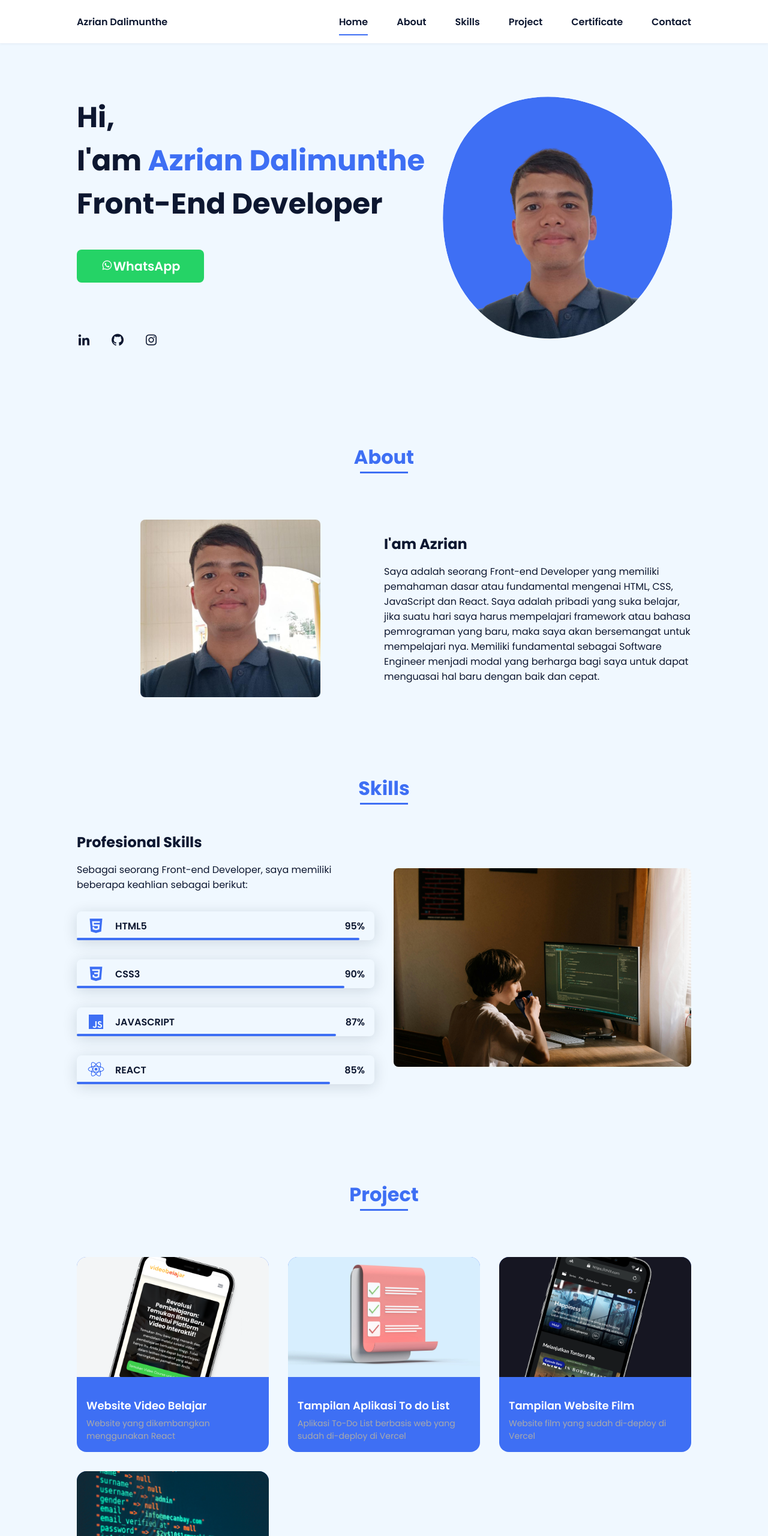
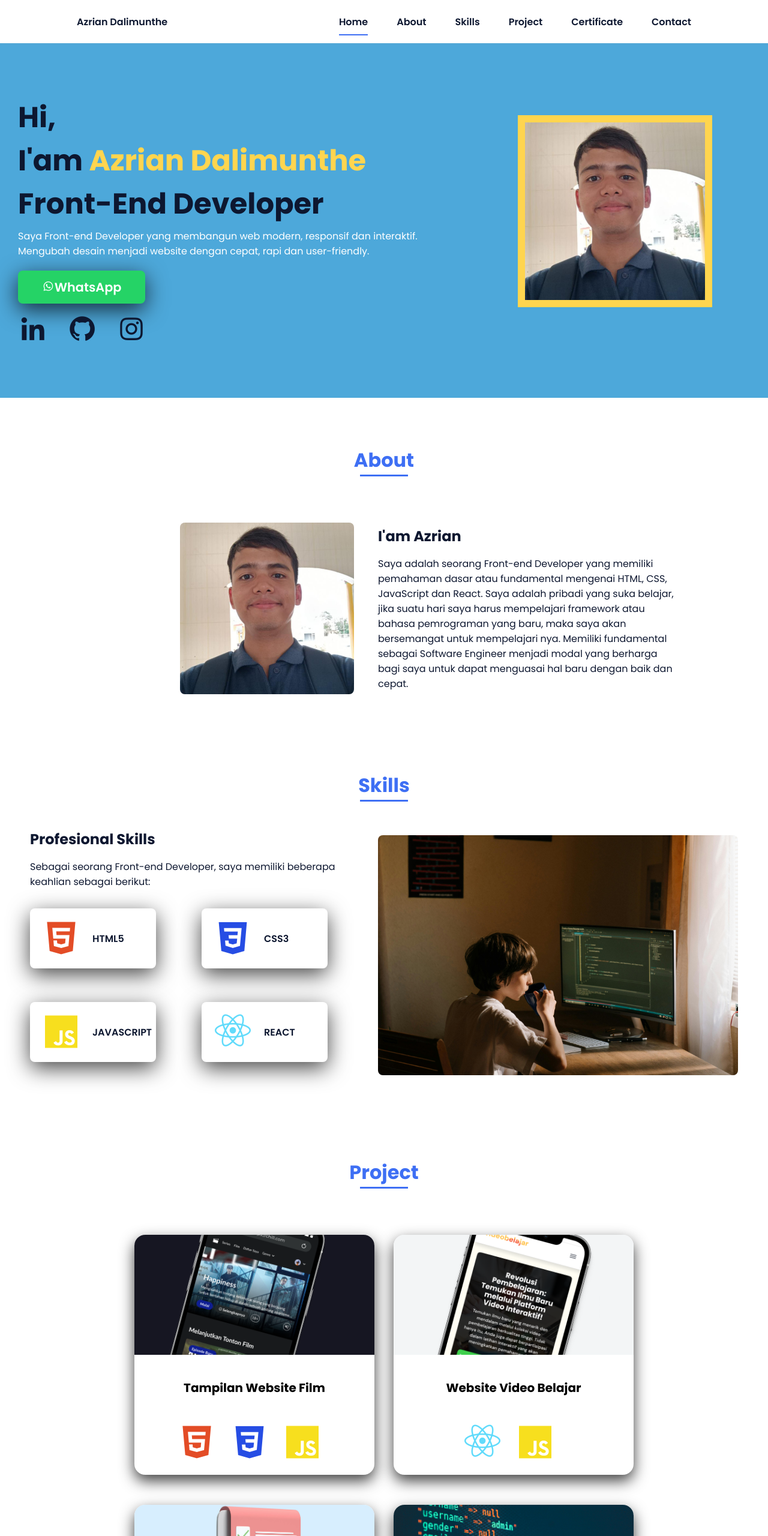
Before and after one commit to azridalimunthe7/special_mission_portfolio, a plain HTML site: page index.html in a window 1280 px wide. Shown: the top 2560 px of the page at 60% size. Drawn offline with nearby package versions, Linux system fonts and the light colour scheme.

Commit message:
memperbarui tampilan

```diff
--- a/assets/css/style.css
+++ b/assets/css/style.css
@@ -4,12 +4,13 @@
 :root {
   --header-height: 3rem;
   --font-semi: 600;
-  /*===== Colores =====*/
+  /*===== Colors =====*/
   /*Purple 260 - Red 355 - Blue 224 - Pink 340*/
   /* HSL color mode */
   --hue-color: 224;
   --first-color: hsl(var(--hue-color), 89%, 60%);
   --second-color: hsl(var(--hue-color), 56%, 12%);
+  --third-color: #ffd54f;
   /*===== Font and Typeface =====*/
   --body-font: "Poppins", sans-serif;
   --big-font-size: 2rem;
@@ -50,7 +51,7 @@ body {
   font-family: var(--body-font);
   font-size: var(--normal-font-size);
   color: var(--second-color);
-  background-color: aliceblue;
+  background-color: #ffff;
 }
 
 h1,
@@ -188,44 +189,80 @@ img {
   position: relative;
   row-gap: 5rem;
   padding: 4rem 0 5rem;
+  background-color: #4da8da;
 }
+
 .home__data {
   align-self: center;
   max-width: 700px;
+  margin-left: 30px;
 }
+
 .home__title {
   font-size: calc(var(--big-font-size) - 0.5rem);
-  margin-bottom: var(--mb-5);
 }
+
 .home__title-color {
-  color: var(--first-color);
+  color: var(--third-color);
 }
+
+.home-desc {
+  font-size: var(--h3-font-size);
+  color: #fff;
+  font-weight: var(--font-medium);
+  margin-top: 5px;
+  margin-bottom: 20px;
+}
+
 .home__social {
   display: flex;
   flex-direction: column;
+  margin-left: 30px;
+  margin-top: 10px;
+  margin-top: 10px;
 }
+
 .home__social-icon {
   width: max-content;
   margin-bottom: var(--mb-2);
-  font-size: 1.5rem;
+  font-size: 50px;
   color: var(--second-color);
 }
+
 .home__social-icon:hover {
-  color: var(--first-color);
+  color: #ffd54f;
 }
+
 .home__img {
   position: absolute;
   right: 0;
   bottom: 0;
   width: 260px;
-}
-.home__blob {
-  fill: var(--first-color);
-}
-.home__blob-img {
-  width: 360px;
+  margin-right: 30px;
+  margin-bottom: 85px;
 }
 
+.home-img {
+  display: flex;
+  justify-content: center;
+  align-items: center;
+  transition: 0.3s;
+}
+
+.home-img:hover {
+  transform: translateY(-20px);
+}
+/* Frame Kuning */
+.middle-frame {
+  background-color: #ffd54f;
+  padding: 12px;
+}
+
+.inner-frame img {
+  width: 300px;
+  object-fit: cover;
+  display: block;
+}
 /*BUTTONS*/
 .button {
   display: inline-block;
@@ -236,52 +273,74 @@ img {
   border-radius: 0.5rem;
   transition: 0.3s;
   font-size: 1.3rem;
-}
-.button:hover {
   box-shadow: 0px 10px 36px rgba(0, 0, 0, 0.735);
 }
 
-/*BUTTONS2*/
-.button2 {
-  display: inline-block;
-  background-color: var(--first-color);
-  color: #fff;
-  padding: 0.75rem 2.5rem;
-  font-weight: var(--font-semi);
-  border-radius: 0.5rem;
-  transition: 0.3s;
-}
-.button2:hover {
-  box-shadow: 0px 10px 36px rgba(0, 0, 0, 0.735);
+.button:hover {
+  transform: translateY(-10px);
+  box-shadow: 0px 10px 36px rgb(0, 0, 0);
 }
 
 /* ===== ABOUT =====*/
 .about__container {
-  row-gap: 2rem;
   text-align: center;
+  display: flex;
+  justify-content: space-between;
+  gap: var(--mb-5);
 }
-.about__subtitle {
-  margin-bottom: var(--mb-2);
-}
+
 .about__img {
   justify-self: center;
+  transition: 0.3s ease;
+  margin-left: 300px;
+  border-radius: 0.5rem;
 }
+
+.about__img:hover {
+  transform: translateY(-10px);
+  box-shadow: 0px 10px 36px rgb(0, 0, 0);
+}
+
 .about__img img {
   width: 200px;
   border-radius: 0.5rem;
 }
 
+.text-container {
+  max-width: 500px;
+  margin-right: 150px;
+}
+
+.about__subtitle {
+  margin-bottom: var(--mb-2);
+}
+
 /* ===== SKILLS =====*/
 .skills__container {
+  display: flex;
+  justify-content: space-between;
   row-gap: 2rem;
   text-align: center;
 }
+
+.skills-left {
+  margin-left: 50px;
+}
+
 .skills__subtitle {
   margin-bottom: var(--mb-2);
 }
+
 .skills__text {
   margin-bottom: var(--mb-4);
 }
+
+.data-container {
+  display: grid;
+  grid-template-columns: repeat(2, 1fr);
+  gap: 1.5rem;
+}
+
 .skills__data {
   display: flex;
   justify-content: space-between;
@@ -291,98 +350,116 @@ img {
   padding: 0.5rem 1rem;
   margin-bottom: var(--mb-4);
   border-radius: 0.5rem;
-  box-shadow: 0px 4px 25px rgba(14, 36, 49, 0.15);
+  width: 210px;
+  height: 100px;
+  box-shadow: 0px 10px 36px rgba(0, 0, 0, 0.735);
 }
-.skills__icon {
-  font-size: 2rem;
+
+.skills__data:hover {
+  box-shadow: 0px 10px 36px rgb(0, 0, 0);
+}
+
+.skills__icon-html {
+  font-size: 4.5rem;
   margin-right: var(--mb-2);
-  color: var(--first-color);
+  color: #e34c26;
 }
+
+.skills__icon-css {
+  font-size: 4.5rem;
+  margin-right: var(--mb-2);
+  color: #264de4;
+}
+
+.skills__icon-js {
+  font-size: 4.5rem;
+  margin-right: var(--mb-2);
+  color: #f7df1e;
+}
+
+.skills__icon-react {
+  font-size: 4.5rem;
+  margin-right: var(--mb-2);
+  color: #61dbfb;
+}
+
+.skills__icon-node {
+  font-size: 4.5rem;
+  margin-right: var(--mb-2);
+  color: #68a063;
+}
+
 .skills__names {
   display: flex;
   align-items: center;
 }
-.skills__bar {
-  position: absolute;
-  left: 0;
-  bottom: 0;
-  background-color: var(--first-color);
-  height: 0.25rem;
+
+.picture-container {
+  display: flex;
+  justify-content: center;
+  align-items: center;
+  margin-right: 50px;
+  transition: 0.3s ease;
   border-radius: 0.5rem;
-  z-index: var(--z-back);
 }
-.skills__html {
-  width: 95%;
-}
-.skills__css {
-  width: 90%;
-}
-.skills__js {
-  width: 87%;
-}
-.skills__react {
-  width: 85%;
-}
+
 .skills__img {
+  max-width: 600px;
   border-radius: 0.5rem;
 }
 
 /* ===== WORK =====*/
 .work__container {
-  row-gap: 2rem;
+  display: flex;
+  flex-wrap: wrap;
+  justify-content: center;
+  gap: 50px;
+  margin-left: 50px;
+  margin-right: 50px;
 }
 
 .project-card {
-  background: var(--first-color);
-  border-radius: 16px;
+  width: 400px;
+  height: 400px;
+  background: #ffffff;
+  border-radius: 18px;
   overflow: hidden;
+  box-shadow: 0 10px 25px rgba(0, 0, 0, 0.753);
   transition:
     transform 0.3s ease,
     box-shadow 0.3s ease;
-  cursor: pointer;
+  text-decoration: none;
+  color: inherit;
 }
 
 .project-card:hover {
-  transform: translateY(-6px);
-  box-shadow: 0 20px 40px rgba(0, 0, 0, 0.4);
+  transform: translateY(-20px);
+  box-shadow: 0 20px 35px rgb(0, 0, 0);
 }
 
 /* Image */
-.project-image {
-  height: 200px;
-  overflow: hidden;
-}
-
 .project-image img {
   width: 100%;
-  height: 100%;
+  height: 200px;
   object-fit: cover;
-  transition: transform 0.4s ease;
-}
-
-.project-card:hover img {
-  transform: scale(1.08);
+  display: block;
 }
 
 /* Content */
 .project-content {
-  padding: 16px;
+  padding: 20px;
 }
 
 .project-content h3 {
-  font-size: 18px;
-  font-weight: 600;
-  color: #fff;
-  margin-bottom: 6px;
+  display: flex;
+  justify-content: center;
+  font-size: 20px;
+  color: black;
 }
-
-.project-content p {
-  font-size: 14px;
-  color: #aaa;
-}
-
-.work__container {
-  row-gap: 2rem;
+/* Tech Stack */
+.tech-stack {
+  display: flex;
+  justify-content: center;
 }
 
 /* ===== CERTIFICATE =====*/
@@ -394,18 +471,19 @@ img {
 }
 
 .certificate-card {
-  background: var(--first-color);
+  background: linear-gradient(135deg, #4facfe, #00f2fe);
   border-radius: 16px;
   overflow: hidden;
   transition:
     transform 0.3s ease,
     box-shadow 0.3s ease;
   cursor: pointer;
+  box-shadow: 0 20px 40px rgba(0, 0, 0, 0.687);
 }
 
 .certificate-card:hover {
   transform: translateY(-6px);
-  box-shadow: 0 20px 40px rgba(0, 0, 0, 0.4);
+  box-shadow: 0 20px 40px rgb(0, 0, 0);
 }
 
 .certificate-image {
@@ -431,13 +509,13 @@ img {
 .certificate-content h3 {
   font-size: 18px;
   font-weight: 600;
-  color: #fff;
+  color: black;
   margin-bottom: 6px;
 }
 
 .certificate-content p {
   font-size: 14px;
-  color: #aaa;
+  color: black;
 }
 
 /* ===== CONTACT =====*/
@@ -449,15 +527,25 @@ img {
   border-radius: 0.5rem;
   border: 1.5px solid var(--second-color);
   outline: none;
-  margin-bottom: var(--mb-4);
+  margin-bottom: 10px;
 }
-.contact__button {
-  display: block;
+
+.contact-button {
+  padding: 12px;
+  background-color: #4da8da;
+  color: white;
   border: none;
-  outline: none;
-  font-size: var(--normal-font-size);
+  border-radius: 6px;
   cursor: pointer;
-  margin-left: auto;
+  font-weight: 600;
+  transition: 0.3s;
+  width: 100%;
+  transition: 0.3s;
+}
+
+.contact-button:hover {
+  transform: translateY(-10px);
+  background-color: #3b8dc4;
 }
 
 @media screen and (max-width: 1024px) {
@@ -479,6 +567,7 @@ img {
 .footer__social {
   margin-bottom: var(--mb-4);
 }
+
 .footer__icon {
   font-size: 1.5rem;
   color: #fff;
@@ -486,14 +575,7 @@ img {
 }
 
 /* ===== MEDIA QUERIES=====*/
-@media screen and (max-width: 320px) {
-  .home {
-    row-gap: 2rem;
-  }
-  .home__img {
-    width: 200px;
-  }
-}
+
 @media screen and (min-width: 576px) {
   .home {
     padding: 4rem 0 2rem;
@@ -603,3 +685,117 @@ img {
     width: 450px;
   }
 }
+
+/* ===== RESPONSIVE HP & LAYAR KECIL ===== */
+@media screen and (max-width: 767px) {
+  /* ===== HOME ===== */
+  .home {
+    text-align: center;
+    padding: 5rem 1rem 3rem;
+  }
+
+  .home__data {
+    margin: 0;
+    max-width: 100%;
+  }
+
+  .home__title {
+    font-size: 1.8rem;
+  }
+
+  .home-desc {
+    font-size: 0.9rem;
+  }
+
+  .home__social {
+    flex-direction: row;
+    justify-content: center;
+    margin: 1rem 0;
+  }
+
+  .home__social-icon {
+    font-size: 30px;
+    margin: 0 10px;
+  }
+
+  .home__img {
+    position: relative;
+    width: 200px;
+    margin: 2rem auto 0;
+    right: auto;
+    bottom: auto;
+  }
+
+  .inner-frame img {
+    width: 200px;
+  }
+
+  /* ===== ABOUT ===== */
+  .about__container {
+    flex-direction: column;
+    align-items: center;
+    text-align: center;
+    gap: 2rem;
+  }
+
+  .about__img {
+    margin-left: 0;
+  }
+
+  .text-container {
+    margin-right: 0;
+    padding: 0 1rem;
+  }
+
+  /* ===== SKILLS ===== */
+  .skills__container {
+    flex-direction: column;
+    align-items: center;
+    text-align: center;
+  }
+
+  .skills-left {
+    margin-left: 10px;
+  }
+
+  .data-container {
+    grid-template-columns: 1fr;
+  }
+
+  .skills__data {
+    width: 100%;
+    max-width: 300px;
+  }
+
+  .picture-container {
+    margin-left: 10px;
+    margin-right: 10px;
+    margin-top: 2rem;
+  }
+
+  .skills__img {
+    max-width: 100%;
+  }
+
+  /* ===== WORK ===== */
+  .work__container {
+    margin: 10px;
+    gap: 2rem;
+  }
+
+  .project-card {
+    width: 100%;
+    max-width: 320px;
+    height: auto;
+  }
+
+  /* ===== CERTIFICATE ===== */
+  .certificate-image {
+    height: 180px;
+  }
+
+  /* ===== CONTACT ===== */
+  .contact__form {
+    width: 100%;
+  }
+}
--- a/index.html
+++ b/index.html
@@ -53,13 +53,19 @@
 
     <main class="l-main">
       <!--===== HOME =====-->
-      <section class="home bd-grid" id="home">
+      <section class="home" id="home">
         <div class="home__data">
           <h1 class="home__title">
             Hi,<br />I'am
             <span class="home__title-color">Azrian Dalimunthe</span><br />
             Front-End Developer
           </h1>
+
+          <p class="home-desc">
+            Saya Front-end Developer yang membangun web modern, responsif dan
+            interaktif. Mengubah desain menjadi website dengan cepat, rapi dan
+            user-friendly.
+          </p>
 
           <a
             href="https://wa.me/+6281271328274"
@@ -95,37 +101,16 @@
         </div>
 
         <div class="home__img">
-          <svg
-            class="home__blob"
-            viewBox="0 0 479 467"
-            xmlns="http://www.w3.org/2000/svg"
-            xmlns:xlink="http://www.w3.org/1999/xlink"
-          >
-            <mask id="mask0" mask-type="alpha">
-              <path
-                d="M60 120
-     C100 20, 220 -10, 330 40
-     C450 100, 470 220, 420 320
-     C370 430, 250 470, 150 430
-     C50 380, 10 250, 60 120Z"
+          <div class="home-img">
+            <div class="middle-frame">
+              <div class="inner-frame">
+                <img
+                  src="assets/img/azriandalimunthe_v2.jpg"
+                  alt="Azrian Dalimunthe"
                 />
-            </mask>
-            <g mask="url(#mask0)">
-              <path
-                d="M60 120
-     C100 20, 220 -10, 330 40
-     C450 100, 470 220, 420 320
-     C370 430, 250 470, 150 430
-     C50 380, 10 250, 60 120Z"
-              />
-              <image
-                class="home__blob-img"
-                x="60"
-                y="100"
-                href="assets/img/azriandalimunthe.png"
-              />
-            </g>
-          </svg>
+              </div>
+            </div>
+          </div>
         </div>
       </section>
 
@@ -133,7 +118,7 @@
       <section class="about section" id="about">
         <h2 class="section-title">About</h2>
 
-        <div class="about__container bd-grid">
+        <div class="about__container">
           <div class="about__img">
             <img
               src="assets/img/azriandalimunthe_v2.jpg"
@@ -141,7 +126,7 @@
             />
           </div>
 
-          <div>
+          <div class="text-container">
             <h2 class="about__subtitle">I'am Azrian</h2>
             <p class="about__text">
               Saya adalah seorang Front-end Developer yang memiliki pemahaman
@@ -160,56 +145,42 @@
       <section class="skills section" id="skills">
         <h2 class="section-title">Skills</h2>
 
-        <div class="skills__container bd-grid">
-          <div>
+        <div class="skills__container">
+          <div class="skills-left">
             <h2 class="skills__subtitle">Profesional Skills</h2>
             <p class="skills__text">
               Sebagai seorang Front-end Developer, saya memiliki beberapa
               keahlian sebagai berikut:
             </p>
+            <div class="data-container">
               <div class="skills__data">
                 <div class="skills__names">
-                <i class="bx bxl-html5 skills__icon"></i>
+                  <i class="bx bxl-html5 skills__icon-html"></i>
                   <span class="skills__name">HTML5</span>
-              </div>
-              <div class="skills__bar skills__html"></div>
-              <div>
-                <span class="skills__percentage">95%</span>
                 </div>
               </div>
               <div class="skills__data">
                 <div class="skills__names">
-                <i class="bx bxl-css3 skills__icon"></i>
+                  <i class="bx bxl-css3 skills__icon-css"></i>
                   <span class="skills__name">CSS3</span>
-              </div>
-              <div class="skills__bar skills__css"></div>
-              <div>
-                <span class="skills__percentage">90%</span>
                 </div>
               </div>
               <div class="skills__data">
                 <div class="skills__names">
-                <i class="bx bxl-javascript skills__icon"></i>
+                  <i class="bx bxl-javascript skills__icon-js"></i>
                   <span class="skills__name">JAVASCRIPT</span>
-              </div>
-              <div class="skills__bar skills__js"></div>
-              <div>
-                <span class="skills__percentage">87%</span>
                 </div>
               </div>
               <div class="skills__data">
                 <div class="skills__names">
-                <i class="bx bxl-react skills__icon"></i>
+                  <i class="bx bxl-react skills__icon-react"></i>
                   <span class="skills__name">REACT</span>
                 </div>
-              <div class="skills__bar skills__react"></div>
-              <div>
-                <span class="skills__percentage">85%</span>
               </div>
             </div>
           </div>
 
-          <div>
+          <div class="picture-container">
             <img src="assets/img/boy-coding.jpg" alt="" class="skills__img" />
           </div>
         </div>
@@ -219,7 +190,28 @@
       <section class="work section" id="work">
         <h2 class="section-title">Project</h2>
 
-        <div class="work__container bd-grid">
+        <div class="work__container">
+          <a
+            href="https://chill-movie-rho.vercel.app/"
+            class="project-card"
+            target="_blank"
+            rel="noopener noreferrer"
+          >
+            <div class="project-image">
+              <img src="assets/img/chill-movie.png" alt="Chill Movie App" />
+            </div>
+
+            <div class="project-content">
+              <h3>Tampilan Website Film</h3>
+            </div>
+
+            <div class="tech-stack">
+              <i class="bx bxl-html5 skills__icon-html"></i>
+              <i class="bx bxl-css3 skills__icon-css"></i>
+              <i class="bx bxl-javascript skills__icon-js"></i>
+            </div>
+          </a>
+
           <a
             href="https://github.com/azridalimunthe7/advancedFE2.git"
             class="project-card"
@@ -232,7 +224,11 @@
 
             <div class="project-content">
               <h3>Website Video Belajar</h3>
-              <p>Website yang dikembangkan menggunakan React</p>
+            </div>
+
+            <div class="tech-stack">
+              <i class="bx bxl-react skills__icon-react"></i>
+              <i class="bx bxl-javascript skills__icon-js"></i>
             </div>
           </a>
 
@@ -248,25 +244,12 @@
 
             <div class="project-content">
               <h3>Tampilan Aplikasi To do List</h3>
-              <p>
-                Aplikasi To-Do List berbasis web yang sudah di-deploy di Vercel
-              </p>
-            </div>
-          </a>
-
-          <a
-            href="https://chill-movie-rho.vercel.app/"
-            class="project-card"
-            target="_blank"
-            rel="noopener noreferrer"
-          >
-            <div class="project-image">
-              <img src="assets/img/chill-movie.png" alt="Chill Movie App" />
             </div>
 
-            <div class="project-content">
-              <h3>Tampilan Website Film</h3>
-              <p>Website film yang sudah di-deploy di Vercel</p>
+            <div class="tech-stack">
+              <i class="bx bxl-html5 skills__icon-html"></i>
+              <i class="bx bxl-css3 skills__icon-css"></i>
+              <i class="bx bxl-javascript skills__icon-js"></i>
             </div>
           </a>
 
@@ -282,7 +265,10 @@
 
             <div class="project-content">
               <h3>Pembuatan Rest API</h3>
-              <p>Rest API yang dikembangkan menggunakan Node.js dan Express</p>
+            </div>
+
+            <div class="tech-stack">
+              <i class="bx bxl-nodejs skills__icon-node"></i>
             </div>
           </a>
         </div>
@@ -347,7 +333,7 @@
               rows="10"
               class="contact__input"
             ></textarea>
-            <button type="submit" class="contact__button button2">Kirim</button>
+            <button type="submit" class="contact-button">Kirim</button>
           </form>
         </div>
       </section>
@@ -355,29 +341,7 @@
 
     <!--===== FOOTER =====-->
     <footer class="footer">
-      <div class="footer__social">
-        <a
-          href="https://www.linkedin.com/in/azrian-dalimunthe"
-          class="footer__icon"
-          target="_blank"
-          rel="noopener noreferrer"
-          ><i class="bx bxl-linkedin"></i
-        ></a>
-        <a
-          href="https://www.instagram.com/azridalimunthe/"
-          class="footer__icon"
-          target="_blank"
-          rel="noopener noreferrer"
-          ><i class="bx bxl-instagram"></i
-        ></a>
-        <a
-          href="https://github.com/azridalimunthe7"
-          class="footer__icon"
-          target="_blank"
-          rel="noopener noreferrer"
-          ><i class="bx bxl-github"></i
-        ></a>
-      </div>
+      <p>© 2026 Azrian Dalimunthe | All Rights Reserved</p>
     </footer>
 
     <!--===== SCROLL REVEAL =====-->
```
Also changed, not shown: assets/img/Indonesia.png (added), assets/img/azrian-dalimunthe.jpeg (added), assets/img/azrian-dalimunthe1.jpeg (added), assets/img/azrian-dalimunthe2.png (added), assets/img/azrian-nobackground.png (added). Lines whose indentation alone changed are shown as unchanged.
